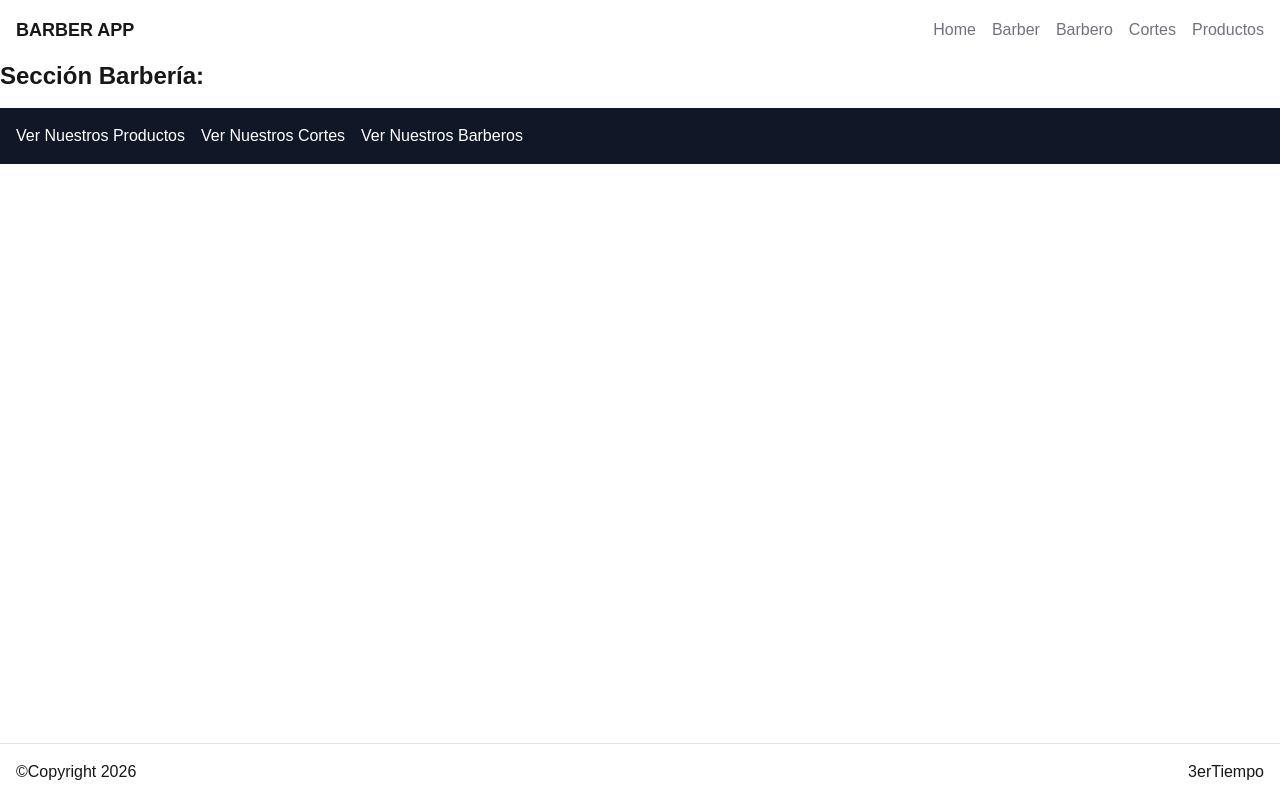
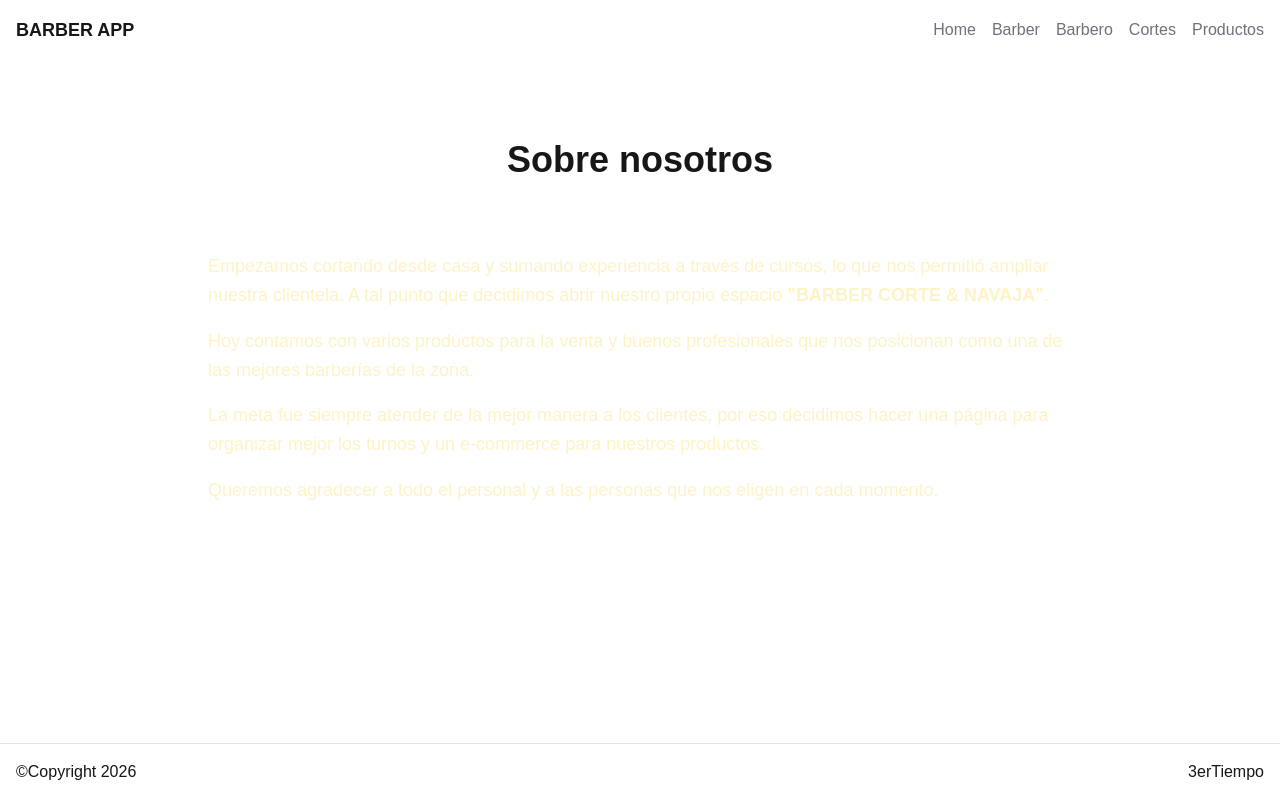
Before and after one commit to jonivillavicencio/progIIIpracticoN1, a Next.js app: page /barberia in a window 1280 px wide. Built offline with nearby package versions, Linux system fonts and the light colour scheme.

Commit message:
se modifica barberia para que sea como about

```diff
--- a/src/app/barberia/page.jsx
+++ b/src/app/barberia/page.jsx
@@ -2,15 +2,31 @@ import Link from "next/link";
 
 export default function Barberia() {
   return (
-    <div>
-      <h2 className="text-2xl font-bold mb-4">
-        Sección Barbería:
+    <div className="max-w-4xl mx-auto px-4 py-10">
+
+      <h2 className="text-4xl font-bold mb-8 p-10 text-center">
+        Sobre nosotros
       </h2>
-      <div className="bg-gray-900 text-white p-4 flex gap-4">
-        <Link href="/barberia/productos">Ver Nuestros Productos</Link>
-        <Link href="/cortes">Ver Nuestros Cortes</Link>
-        <Link href="/barbero">Ver Nuestros Barberos</Link>
-        </div>
+
+      <section className="text-lg leading-relaxed space-y-4 text-amber-100">
+        <p>
+          Empezamos cortando desde casa y sumando experiencia a través de cursos, lo que nos permitió ampliar nuestra clientela.
+          A tal punto que decidimos abrir nuestro propio espacio <span className="font-semibold">"BARBER CORTE & NAVAJA"</span>.
+        </p>
+
+        <p>
+          Hoy contamos con varios productos para la venta y buenos profesionales que nos posicionan como una de las mejores barberías de la zona.
+        </p>
+
+        <p>
+          La meta fue siempre atender de la mejor manera a los clientes, por eso decidimos hacer una página para organizar mejor los turnos y un e-commerce para nuestros productos.
+        </p>
+
+        <p>
+          Queremos agradecer a todo el personal y a las personas que nos eligen en cada momento.
+        </p>
+      </section>
+
     </div>
   );
 }
```
